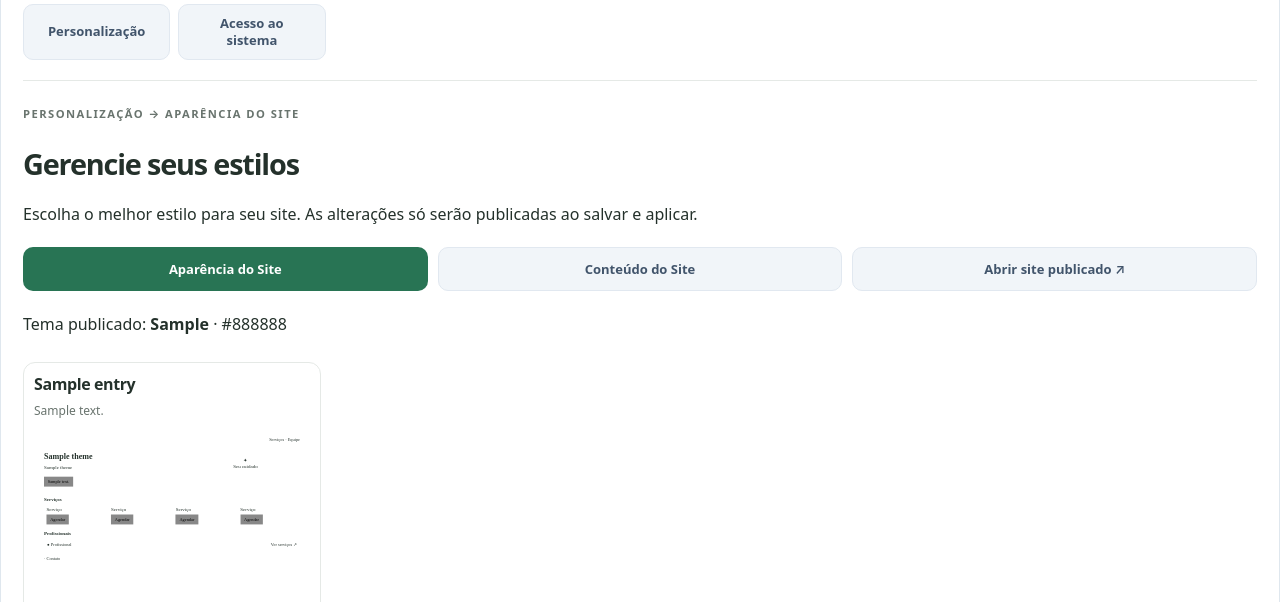
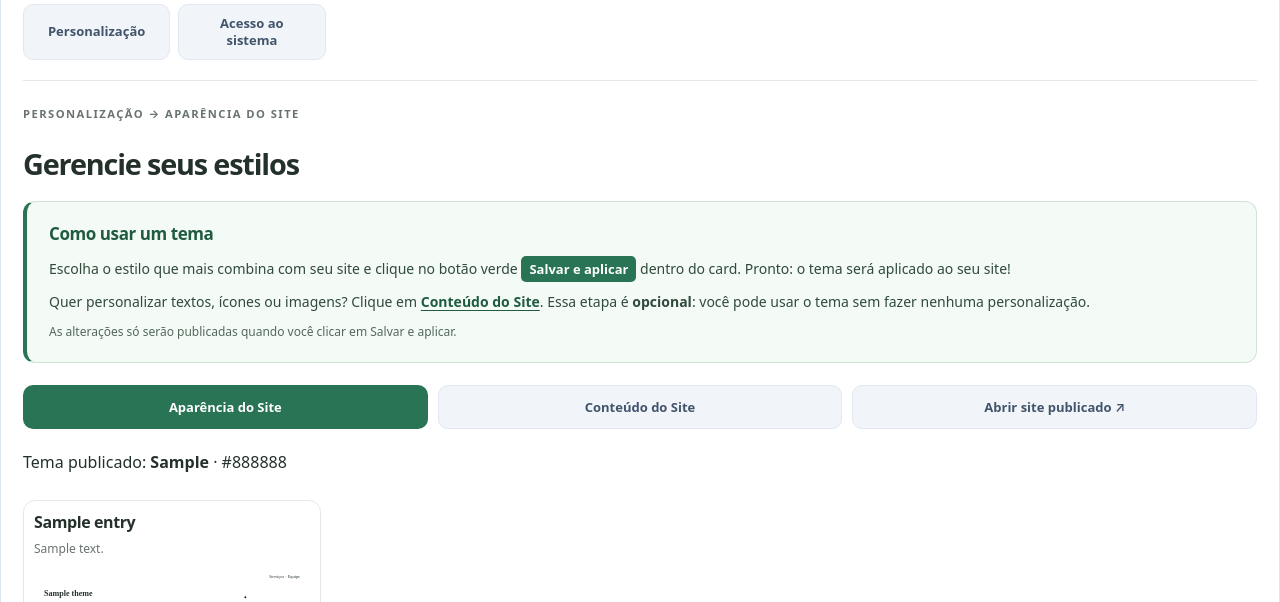
Before and after one commit to Marcos282/agenda, a Django app: template painel/templates/painel/estilo.html in a window 1280 px wide. Shown: the part 142-744 px from the top of the page. Run offline with Django 5.2, Linux system fonts and the light colour scheme; the template is opened without the code that fills it: most values are stand-ins (such as "Sample title", 1, 10 or a date in 2020); parts of the project's set-up code (start-up, migrations or seed data) failed here and were passed over.

Commit message:
caixa de texto do esstilo

```diff
--- a/painel/static/painel/estilos.css
+++ b/painel/static/painel/estilos.css
@@ -43,3 +43,11 @@
 .theme-gallery .theme-mini{height:195px;min-height:0;max-height:195px;flex:0 0 195px}
 
 .theme-mini .mini-page{transform:scale(.62);transform-origin:top left;width:161.29%}
+
+.theme-instructions{margin:18px 0 22px;padding:20px 22px;border:1px solid #cfe4d6;border-left:4px solid #287454;border-radius:12px;background:#f4faf6;color:#304a3b}
+.theme-instructions h2{font-size:17px;line-height:1.4;margin:0 0 10px;color:#205b40}
+.theme-instructions p{font-size:14px;line-height:1.7;margin:8px 0;overflow-wrap:anywhere}
+.theme-instructions .theme-save-label{display:inline-block;padding:2px 8px;border-radius:5px;background:#287454;color:#fff;font-size:13px}
+.theme-instructions a{font-weight:600;color:#205b40;text-decoration:underline;text-underline-offset:3px}
+.theme-instructions .theme-instructions-note{font-size:12px;color:#53695c;margin-bottom:0}
+@media(max-width:640px){.theme-instructions{padding:16px}.theme-instructions p{font-size:13px}}
--- a/painel/templates/painel/estilo.html
+++ b/painel/templates/painel/estilo.html
@@ -1,9 +1,15 @@
 {% extends 'painel/base.html' %}{% load static %}
 {% block title %}Aparência do Site · Personalização{% endblock %}
-{% block extra_head %}<link rel="stylesheet" href="{% static 'painel/estilos.css' %}?v=compact-5"><link rel="stylesheet" href="{% static 'usuarios/tenant-themes.css' %}?v=tatuagem-1"><script src="{% static 'painel/estilos.js' %}" defer></script>{% endblock %}
+{% block extra_head %}<link rel="stylesheet" href="{% static 'painel/estilos.css' %}?v=compact-6"><link rel="stylesheet" href="{% static 'usuarios/tenant-themes.css' %}?v=tatuagem-1"><script src="{% static 'painel/estilos.js' %}" defer></script>{% endblock %}
 {% block painel_content %}
 <p class="eyebrow">Personalização → Aparência do Site</p>
-<h1>Gerencie seus estilos</h1><p>Escolha o melhor estilo para seu site. As alterações só serão publicadas ao salvar e aplicar.</p>
+<h1>Gerencie seus estilos</h1>
+<aside class="theme-instructions" aria-labelledby="theme-instructions-title">
+  <h2 id="theme-instructions-title">Como usar um tema</h2>
+  <p>Escolha o estilo que mais combina com seu site e clique no botão verde <strong class="theme-save-label">Salvar e aplicar</strong> dentro do card. Pronto: o tema será aplicado ao seu site!</p>
+  <p>Quer personalizar textos, ícones ou imagens? Clique em <a href="{% url 'painel:estilo_conteudo' %}">Conteúdo do Site</a>. Essa etapa é <strong>opcional</strong>: você pode usar o tema sem fazer nenhuma personalização.</p>
+  <p class="theme-instructions-note">As alterações só serão publicadas quando você clicar em Salvar e aplicar.</p>
+</aside>
 <nav class="toolbar"><a class="ui-button" href="{% url 'painel:estilo' %}" aria-current="page">Aparência do Site</a><a class="ui-button ui-button-secondary" href="{% url 'painel:estilo_conteudo' %}">Conteúdo do Site</a><a class="ui-button ui-button-secondary" href="{% url 'home' %}" target="_blank" rel="noopener">Abrir site publicado ↗</a></nav>
 {{ form.errors }}
 <p role="status" id="theme-status">Tema publicado: <strong>{{ theme.get_style_display }}</strong> · {{ theme.primary_color }}</p>
```
Also changed, not shown: private-theme-media/tenants/1/3614fb6265f346fc9f8e401bcb155169.webp (added), private-theme-media/tenants/1/810b6e9fb8744a97aa69eca4139e0bd3.webp (added).
